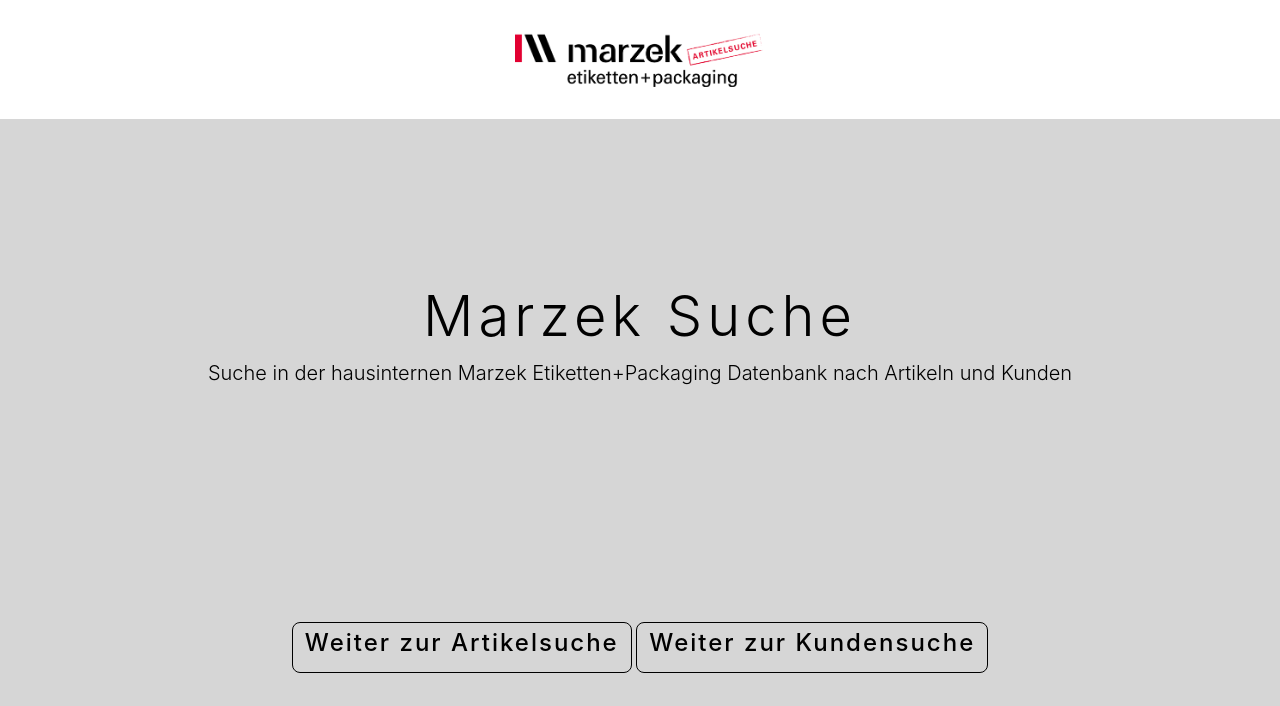
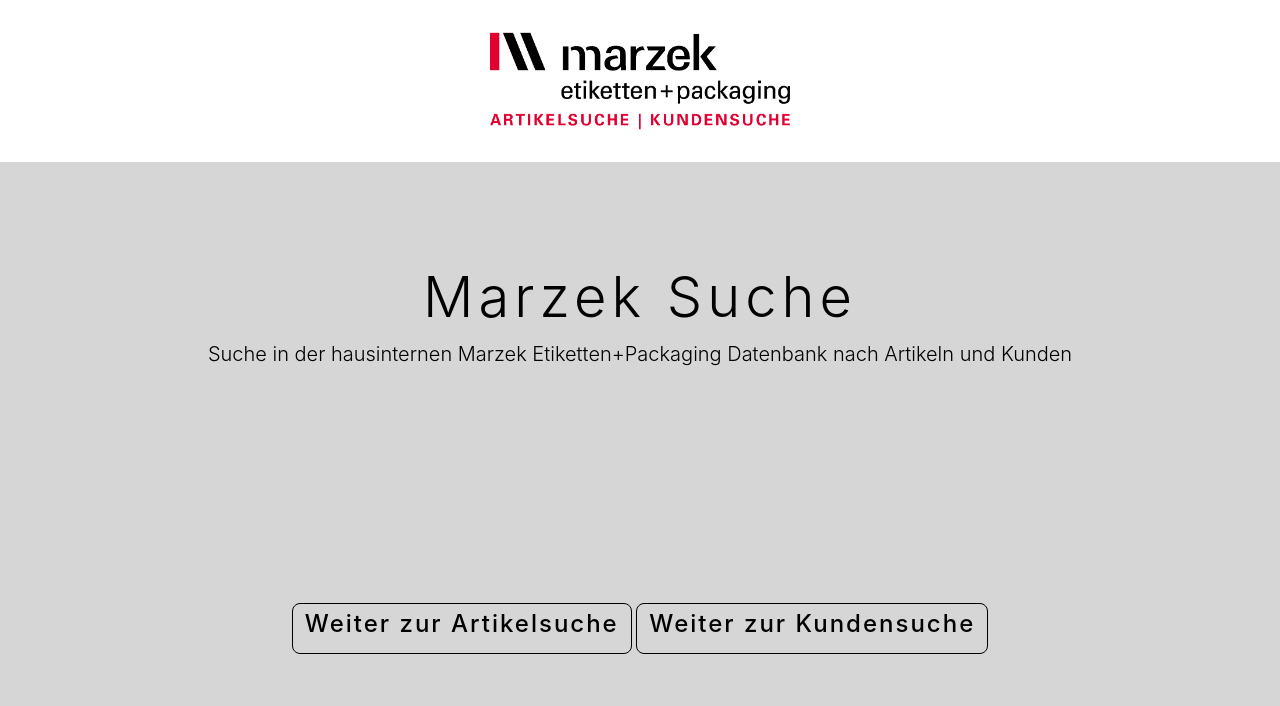
Before and after one commit to ebucelik/Artikelsuche, a PHP site: page / in a window 1280 px wide. Shown: the top 706 px of the page. Run offline with PHP 8.4, Linux system fonts and the light colour scheme.

Commit message:
Logo changed.

```diff
--- a/css/index.css
+++ b/css/index.css
@@ -28,7 +28,8 @@
   text-decoration: underline;
 }
 
-#toItemSearch, #toCustomerSearch {
+#toItemSearch,
+#toCustomerSearch {
   margin-top: 5%;
   color: black;
   display: none;
@@ -47,6 +48,7 @@
 }
 
 .container {
+  padding-top: 0 !important;
   width: 50% !important;
   padding: 5%;
 }
--- a/customerSearch.php
+++ b/customerSearch.php
@@ -98,7 +98,7 @@
 </head>
 <body>
     <header>
-        <a href="index.html" ><img src="Bilder/Version3.png" id="headerImg" title="Marzek Kundensuche" alt="Marzek Kundensuche Bild" width="400"></a>
+        <a href="index.html" ><img src="Bilder/kundensuche.png" id="headerImg" title="Marzek Kundensuche" alt="Marzek Kundensuche Bild" width="400"></a>
     </header>
 
     <nav>
--- a/detailCustomer.php
+++ b/detailCustomer.php
@@ -23,7 +23,7 @@
 </head>
 <body>
     <header>
-        <a href="index.html" ><img src="Bilder/Version3.png" id="headerImg" title="Marzek Kundensuche" alt="Marzek Kundensuche Bild" width="400"></a>
+        <a href="index.html" ><img src="Bilder/kundensuche.png" id="headerImg" title="Marzek Kundensuche" alt="Marzek Kundensuche Bild" width="400"></a>
     </header>
 
 
--- a/index.html
+++ b/index.html
@@ -26,14 +26,13 @@
   </head>
   <body>
     <header>
-      <a href="index.html"><img src="Bilder/Version3.png" title="Marzek Suche" alt="Marzek Suche Bild" width="250"/></a>
+      <a href="index.html"><img src="Bilder/ArtikelsucheKundensuche.png" title="Marzek Suche" alt="Marzek Suche Bild" width="300"/></a>
     </header>
 
     <nav>
       <div
         class="jumbotron jumbotron-fluid row"
-        style="background-color: transparent"
-      >
+        style="background-color: transparent">
         <div class="container col">
           <h1 class="display-4 fading" id="title">Marzek Suche</h1>
           <p class="lead fading">
```
Also changed, not shown: Bilder/ArtikelsucheKundensuche.png (added), Bilder/kundensuche.png (added).
